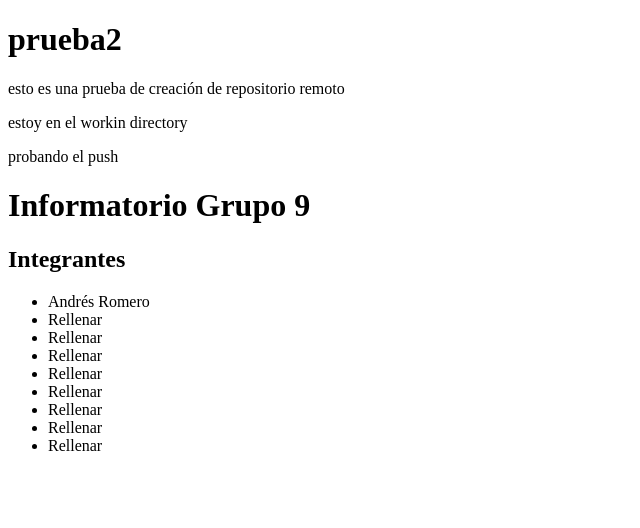
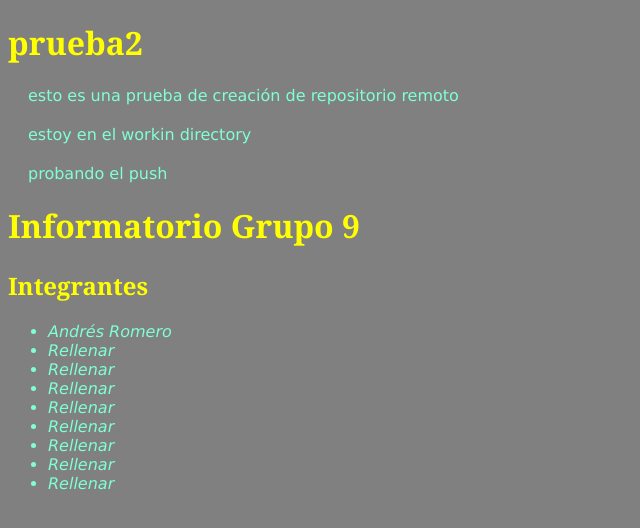
Before and after one commit to fedu515/prueba2, a plain HTML site: page index.html in a window 1280 px wide. Shown: the whole page, without its empty margins (0-640 px from the left). Drawn offline with Linux system fonts and the light colour scheme.

Commit message:
agregue estilos

```diff
--- /dev/null
+++ b/css/styles.css
@@ -0,0 +1,20 @@
+* {
+    background-color: grey;
+}
+
+h1,h2 {
+    color: yellow;
+    font-family: Cambria, Cochin, Georgia, Times, 'Times New Roman', serif;
+}
+
+p {
+    margin: 20px;
+}
+p, li {
+    color: aquamarine;
+    font-family: Verdana, Geneva, Tahoma, sans-serif;
+}
+
+li {
+    font-style: italic;
+}
--- a/index.html
+++ b/index.html
@@ -4,6 +4,7 @@
     <meta charset="UTF-8">
     <meta http-equiv="X-UA-Compatible" content="IE=edge">
     <meta name="viewport" content="width=device-width, initial-scale=1.0">
+    <link rel="stylesheet" href="css/styles.css">
     <title>Readme Versión Web</title>
 </head>
 <body>
```
